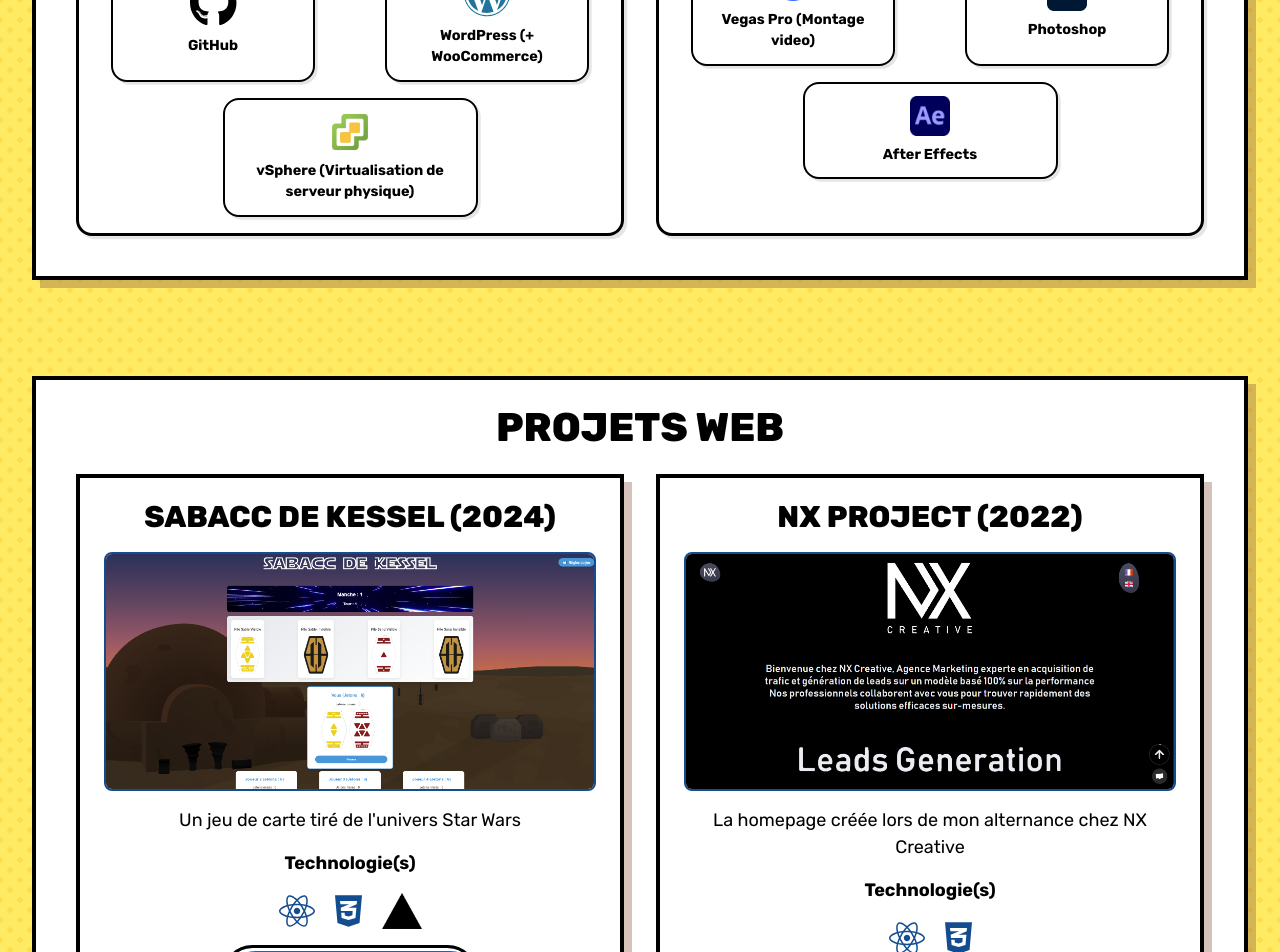
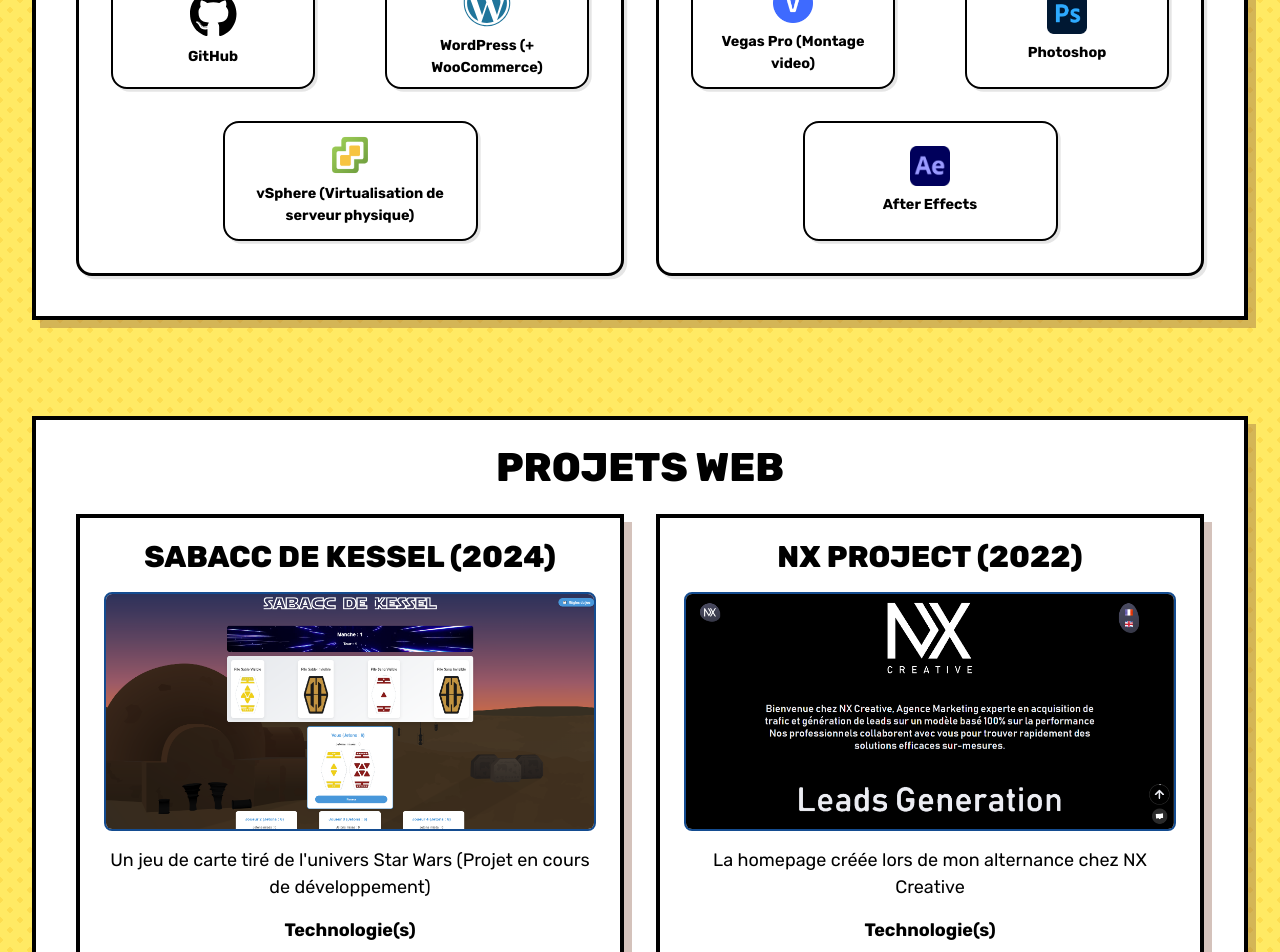
Before and after one commit to YannisFouzi/portfolio, a React (Create React App) app: page / in a window 1280 px wide. Shown: the part 1240-2192 px from the top of the page. Built offline with nearby package versions, Linux system fonts and the light colour scheme.

Commit message:
Ajustement des grid & columns

```diff
--- a/src/components/projets/Projets.css
+++ b/src/components/projets/Projets.css
@@ -5,6 +5,9 @@
 }
 
 .project-card {
+  display: flex;
+  flex-direction: column;
+  justify-content: space-between;
   border: 0.25rem solid var(--color-black);
   background-color: var(--color-white);
   padding: 1.5rem;
@@ -30,6 +33,7 @@
   justify-content: center;
   margin: 1rem 0;
 }
+
 
 .technologies-icons svg {
   color: var(--color-dark-blue);
--- a/src/components/projets/Projets.js
+++ b/src/components/projets/Projets.js
@@ -17,7 +17,7 @@
       title: 'Sabacc de Kessel (2024)',
       link: 'https://sabacc.fouzi-dev.fr/',
       image: sabaccKessel,
-      description: 'Un jeu de carte tiré de l\'univers Star Wars',
+      description: 'Un jeu de carte tiré de l\'univers Star Wars (Projet en cours de développement) ',
       technologies: [faReact, faCss3Alt, vercelIcone],
     },
     {
@@ -66,7 +66,7 @@
             <div key={index} className="project-card">
               <h3>{projet.title}</h3>
               <img src={projet.image} alt={`Screenshot du projet ${projet.title}`} className="project-image" />
-              <p>{projet.description}</p>
+              <p dangerouslySetInnerHTML={{ __html: projet.description }}></p>
               <p><strong>Technologie(s)</strong></p>
               <div className="technologies-icons">
                 {projet.technologies.map((tech, i) => (
--- a/src/components/skills/Skills.css
+++ b/src/components/skills/Skills.css
@@ -39,11 +39,18 @@
     padding: 0.75rem;
     border-radius: 1rem;
     width: 40%;
+    height: 120px;
     box-shadow: 0.17rem 0.17rem rgba(0, 0, 0, 0.1);
     display: flex;
     flex-direction: column;
     justify-content: center;
     align-items: center;
+    box-sizing: border-box;
+    transition: transform 0.3s ease, box-shadow 0.3s ease;
+}
+.skills-list li:hover {
+    transform: scale(1.05);
+    box-shadow: 0.3rem 0.3rem rgba(0, 0, 0, 0.2);
 }
 
 /* Taille d'icône plus petite */
@@ -61,11 +68,12 @@
     font-weight: var(--font-weight-bold);
     font-size: 0.9rem;
     text-align: center;
+    word-wrap: break-word;
 }
 
 .skills-list li:last-child {
-    margin: 0 auto;
-    width: 50%; /* Adjust this value as needed */
+    margin: 1rem auto;
+    width: 50%;
     text-align: center;
 }
 
@@ -86,6 +94,9 @@
     .skills-list li {
         width: 100%;
     }
+    .skills-list li:last-child {
+        width: 90%;
+    }
 }
 
 @media (max-width: 480px) {
```
